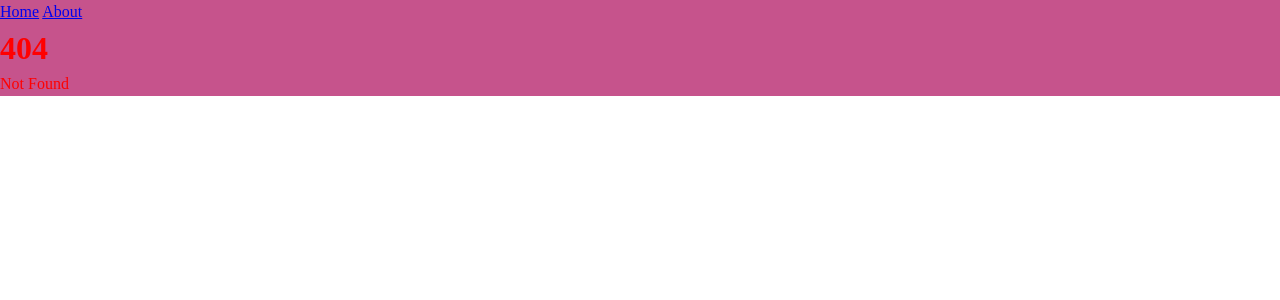
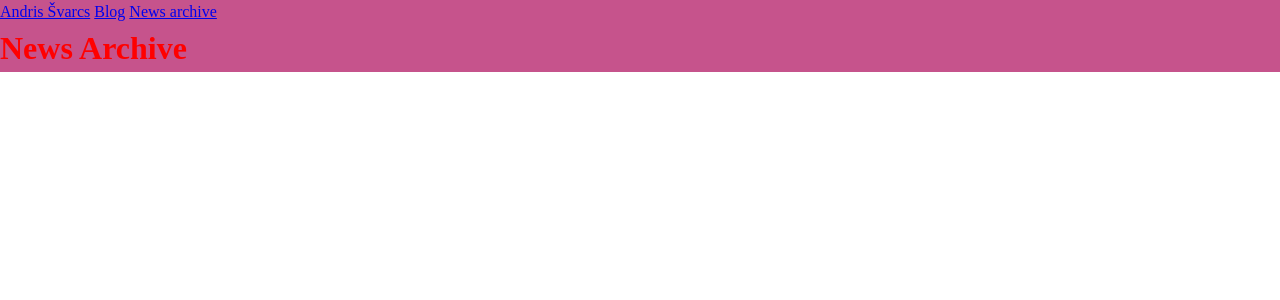
Before and after one commit to Shwartz/svelte5, a SvelteKit app: page /news-archive in a window 1280 px wide. Before the commit this address had no page. Shown: the top 300 px of the page. Built offline with nearby package versions, Linux system fonts and the light colour scheme.

Commit message:
Add News Archive placeholder

```diff
--- a/src/routes/+layout.svelte
+++ b/src/routes/+layout.svelte
@@ -8,8 +8,9 @@
 </svelte:head>
 <div class="page">
 	<nav>
-		<a href="/">Home</a>
-		<a href="/blog">About</a>
+		<a href="/">Andris Švarcs</a>
+		<a href="/blog">Blog</a>
+		<a href="/news-archive">News archive</a>
 	</nav>
 
 	<slot />
--- /dev/null
+++ b/src/routes/news-archive/+page.svelte
@@ -0,0 +1 @@
+<h1>News Archive</h1>
--- /dev/null
+++ b/src/routes/news-archive/+page.ts
@@ -0,0 +1,7 @@
+import type { PageLoad } from './$types';
+
+export const load: PageLoad = () => {
+	return {
+		title: 'News Archive Title'
+	};
+};
```
